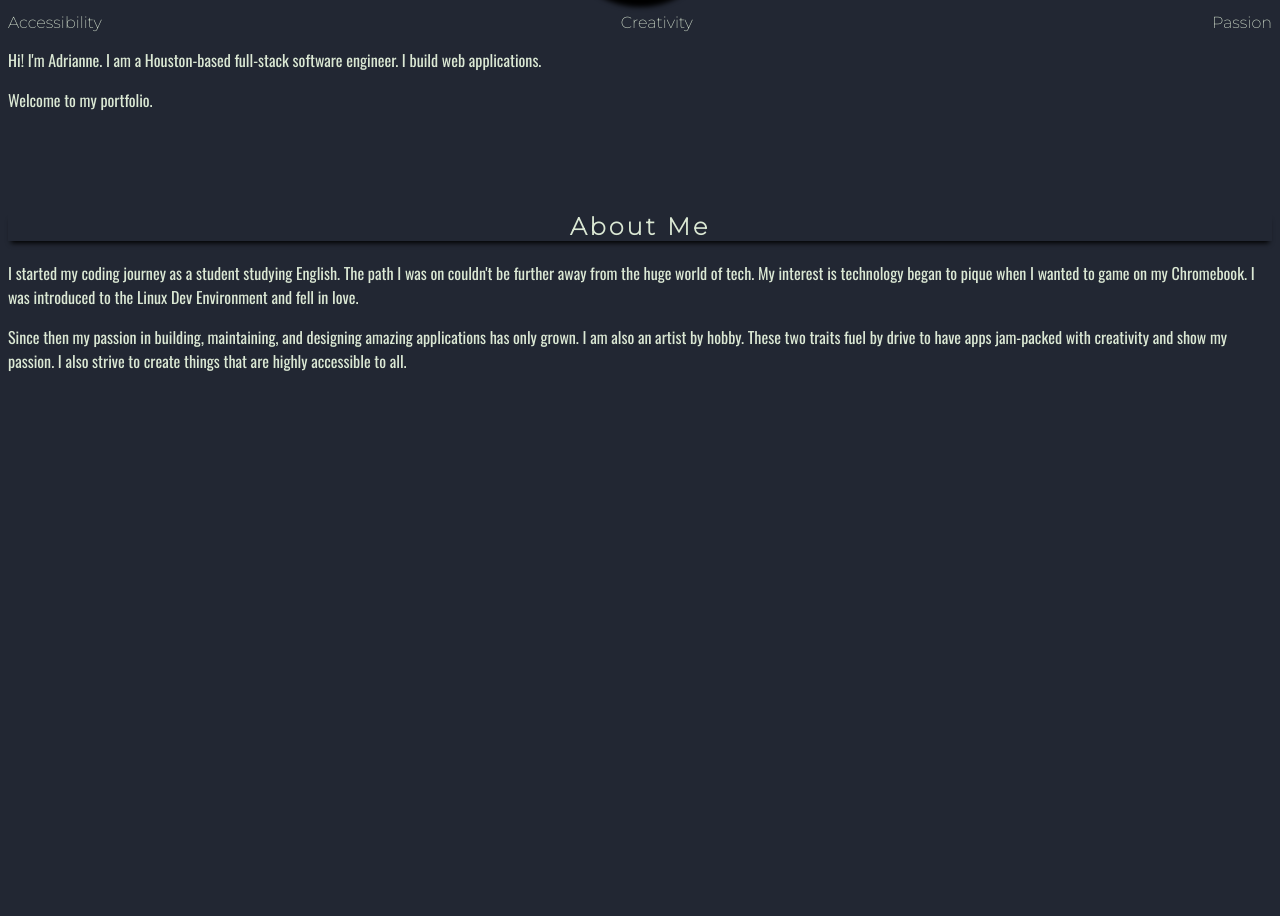
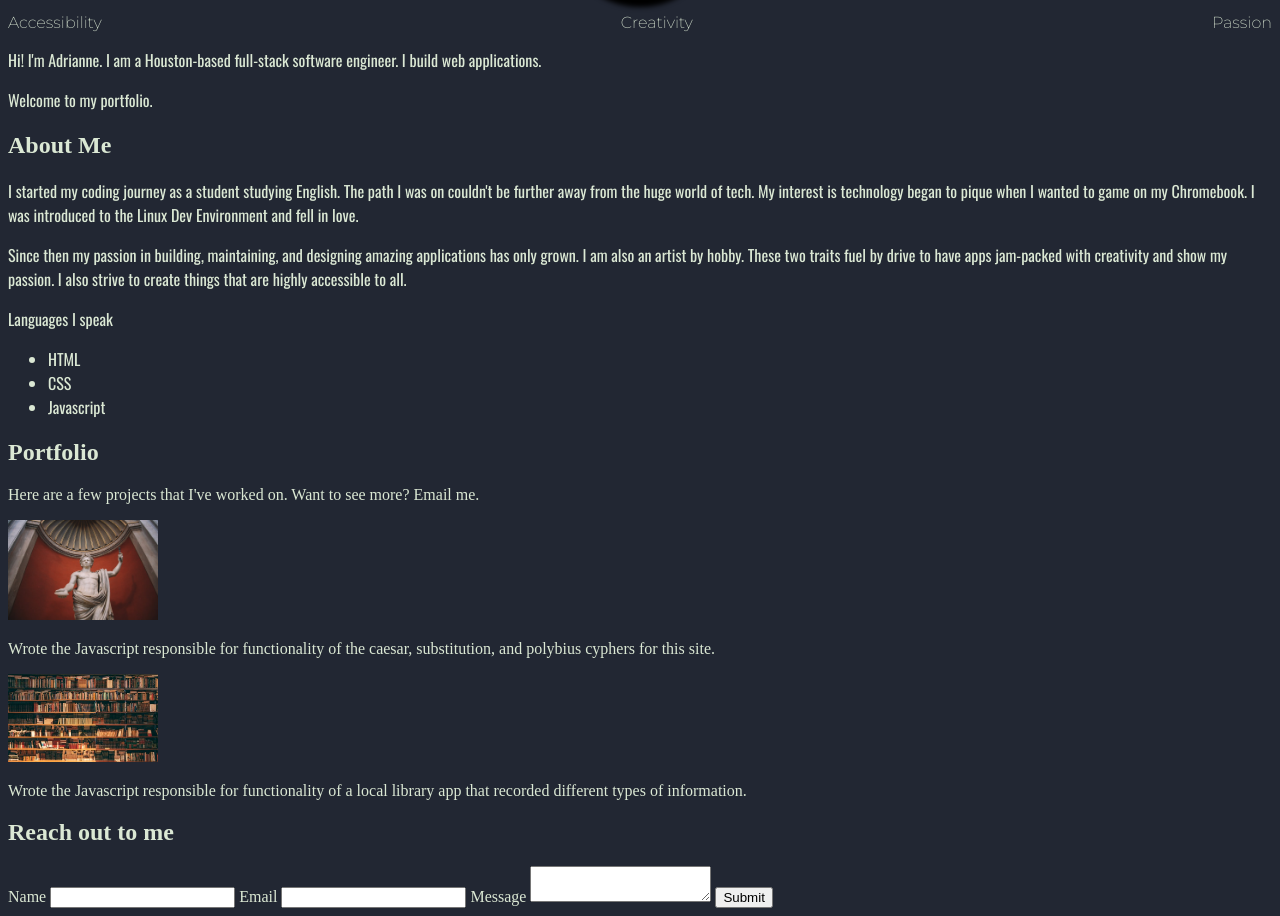
Before and after one commit to AdrianneTheDeveloper/portfolio, a website: page index.html in a window 1280 px wide. Shown: the part 267-1183 px from the top of the page. Before the commit the page ends 800 px from the top, so only its background shows below. Drawn offline with nearby package versions, Linux system fonts and the light colour scheme.

Commit message:
Added portfolio and contact sections to html.

```diff
--- a/index.html
+++ b/index.html
@@ -40,7 +40,7 @@
             </div>
         </section>
 
-        <section class="about">
+        <section id="about">
             <h2>About Me</h2>
             <div class="about-me">
                 <p>
@@ -54,9 +54,52 @@
                     I am also an artist by hobby. These two traits fuel by drive to have apps jam-packed with creativity and show my passion.
                     I also strive to create things that are highly accessible to all.
                 </p>
+                <p>
+                    Languages I speak
+                </p>
+                <ul>
+                    <li>HTML</li>
+                    <li>CSS</li>
+                    <li>Javascript</li>
+                </ul>
+            </div>
+        </section>
+        <section id="portfolio">
+            <h2>Portfolio</h2>
+            <div class="my-portfolio">
+                <p>Here are a few projects that I've worked on. Want to see more? <a href='#'>Email me.</a></p>
+
+                <div>
+                    <div>
+                        <a href="https://github.com/AdrianneTheDeveloper/decoder-project">
+                            <img src="images/caeser.jfif" class="portfolio-photos" alt="Caesar photo" width="150px" />
+                        </a>
+                        <p>Wrote the Javascript responsible for functionality of the caesar, substitution, and polybius cyphers for this site.</p>
+
+                        <a href="https://github.com/AdrianneTheDeveloper/project-local-library">
+                            <img src="images/library.jfif" class="portfolio-photos" alt="Library photo" width="150px" />
+
+                        </a>
+                        <p>Wrote the Javascript responsible for functionality of a local library app that recorded different types of information.</p>
+                    </div>
+                </div>
             </div>
         </section>
 
+        <section id="contact">
+            <h2>Reach out to me</h2>
+            <div>
+              <form action="https://formspree.io/f/mjvplrqp" method="POST">
+                <label for="user-name">Name</label>
+                <input type="text" id="user-name" name="name" required />
+                <label for="user-email">Email</label>
+                <input type="text" id="user-email" name="email" required />
+                <label for="user-message">Message</label>
+                <textarea id="user-message" name="message" required></textarea>
+                <button type="submit">Submit</button>
+             </form>
+          </div>
+        </section>
     </main>
 </body>
 </html>
```
